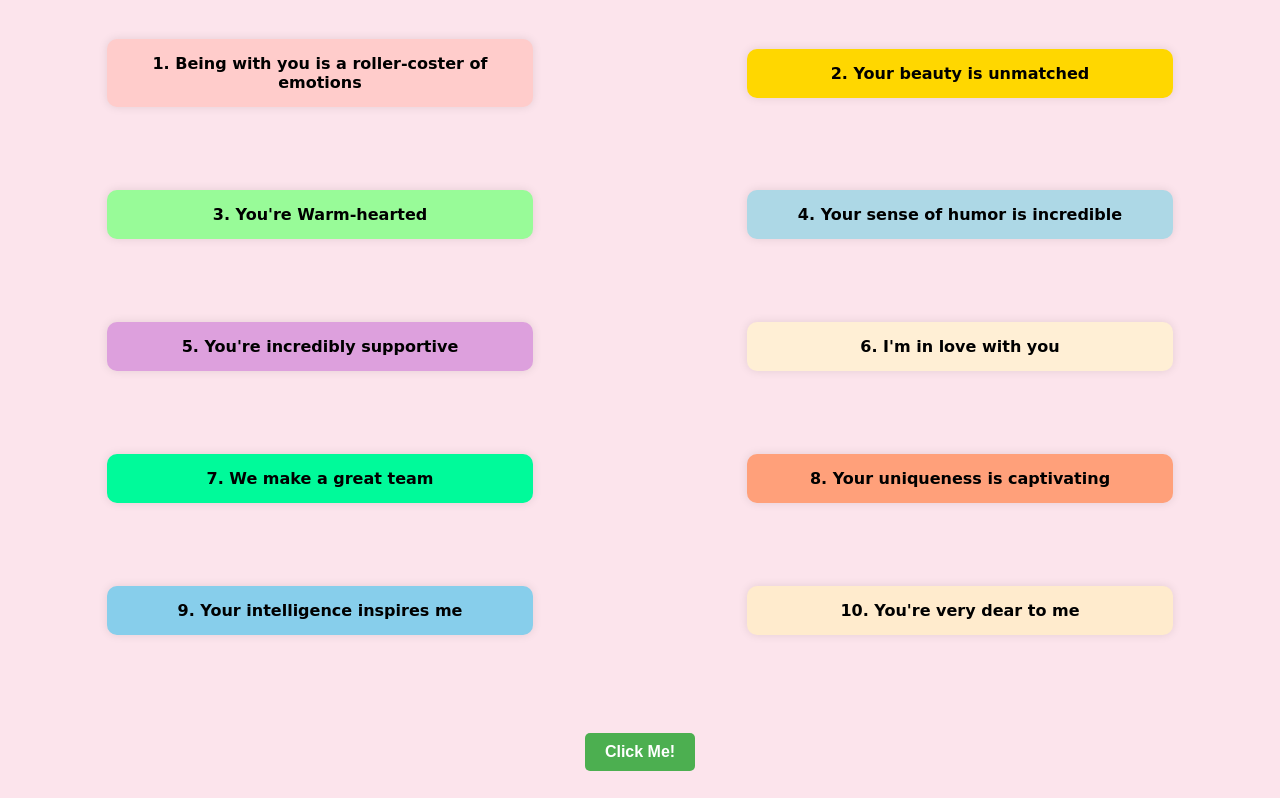
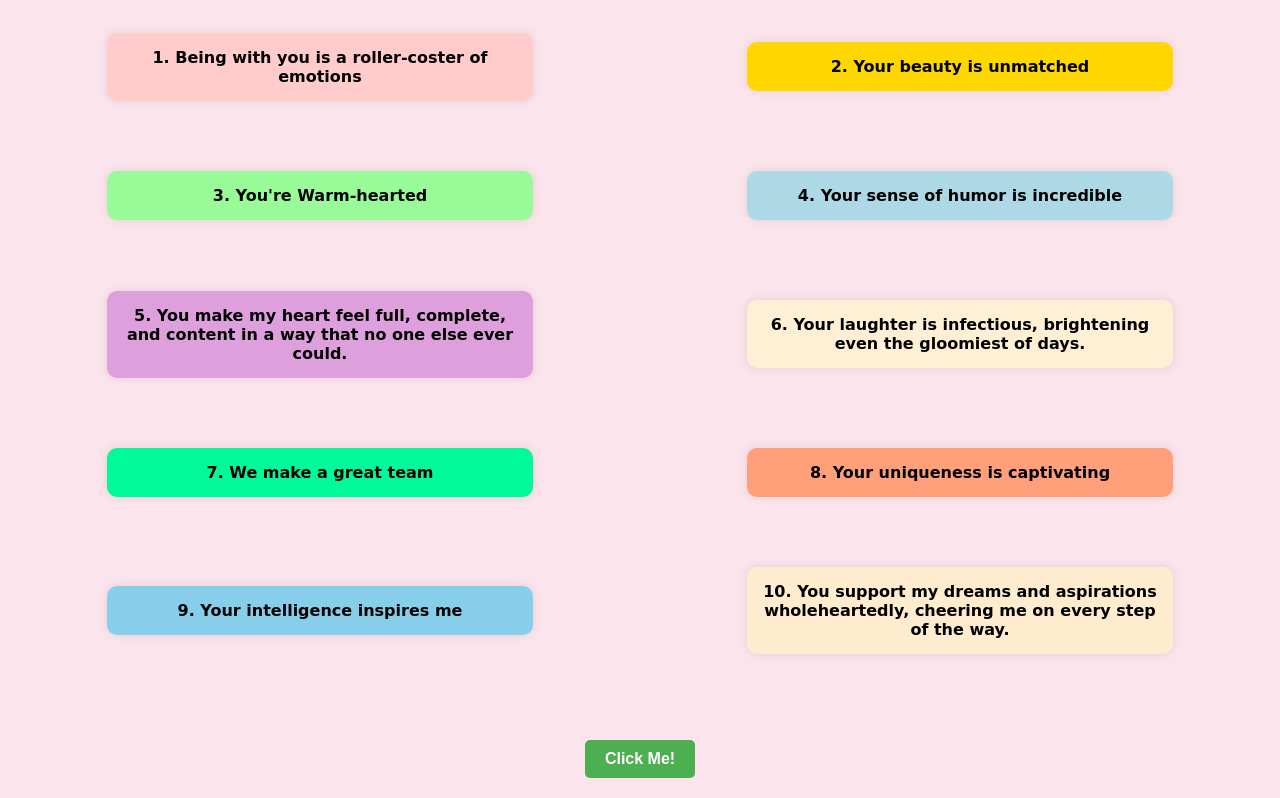
Before and after one commit to Danielobasa/Danny, a plain HTML site: page Reasons.html in a window 1280 px wide. Shown: the part 70-868 px from the top of the page. Drawn offline with Linux system fonts and the light colour scheme.

Commit message:
Update Reasons.html

```diff
--- a/Reasons.html
+++ b/Reasons.html
@@ -14,12 +14,12 @@
         <div class="reason-box reason2">2. Your beauty is unmatched</div>
         <div class="reason-box reason3">3. You're Warm-hearted</div>
         <div class="reason-box reason4">4. Your sense of humor is incredible</div>
-        <div class="reason-box reason5">5. You're incredibly supportive</div>
-        <div class="reason-box reason6">6. I'm in love with you</div>
+        <div class="reason-box reason5">5. You make my heart feel full, complete, and content in a way that no one else ever could.</div>
+        <div class="reason-box reason6">6. Your laughter is infectious, brightening even the gloomiest of days.</div>
         <div class="reason-box reason7">7. We make a great team</div>
         <div class="reason-box reason8">8. Your uniqueness is captivating</div>
         <div class="reason-box reason9">9. Your intelligence inspires me</div>
-        <div class="reason-box reason10">10. You're very dear to me</div>
+        <div class="reason-box reason10">10. You support my dreams and aspirations wholeheartedly, cheering me on every step of the way.</div>
 
 
 
```
